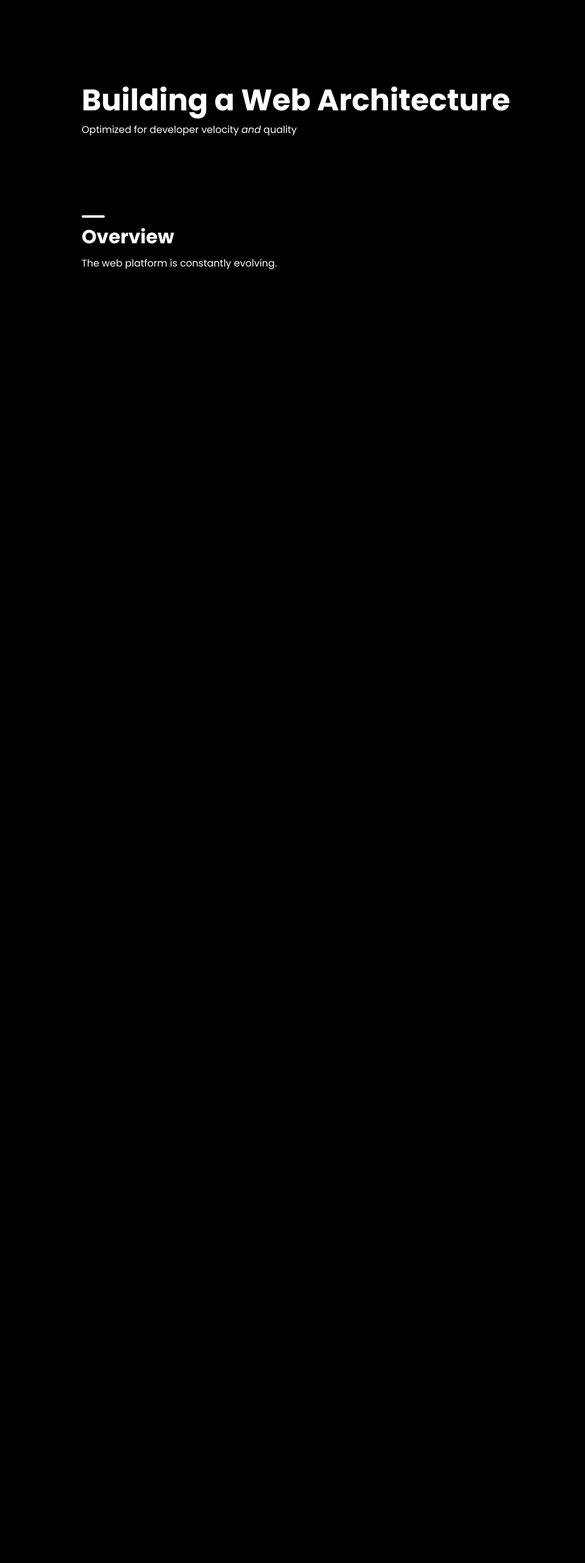
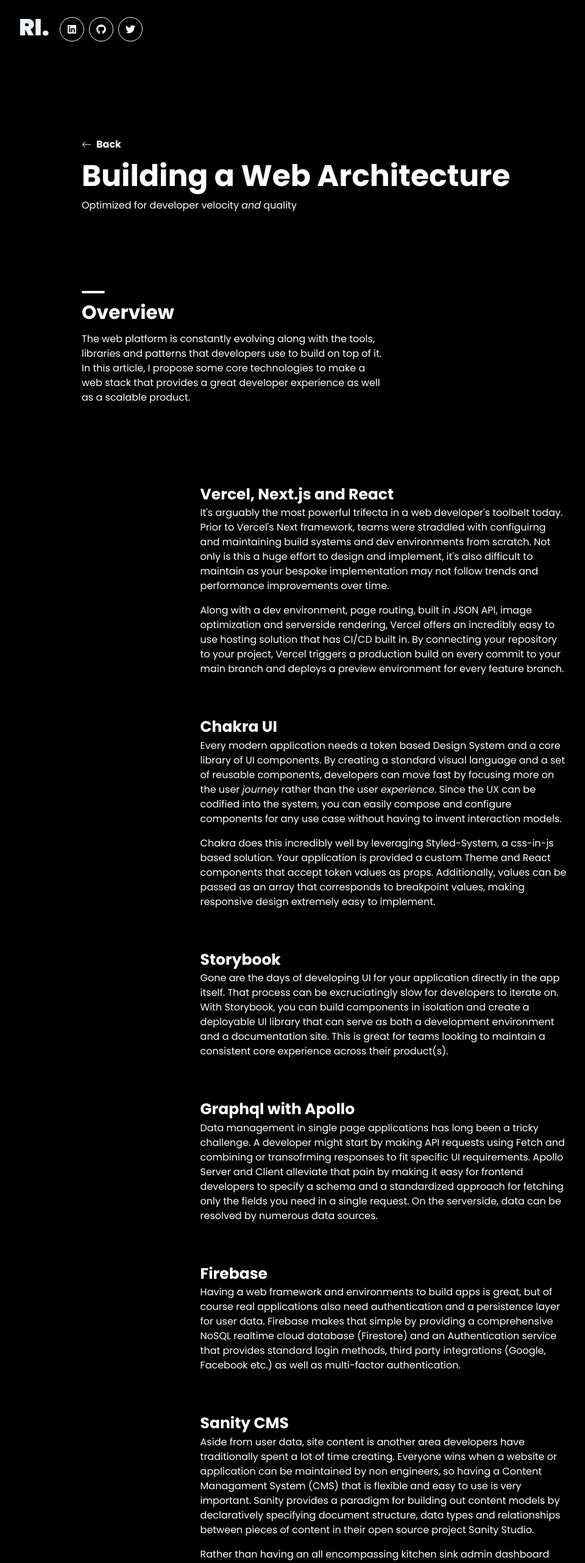
Before and after one commit to ryanirilli/website, a Next.js app: page /case-studies/building-a-web-architecture-optimized-for-speed in a window 1280 px wide. Shown: the top 2563 px of the page at 61% size, without its empty margins (10-970 px from the left). Before the commit the page ends 800 px from the top, so only its background shows below. Built offline with nearby package versions, Linux system fonts and the light colour scheme.

Commit message:
add article

```diff
--- a/components/BackgroundContext.tsx
+++ b/components/BackgroundContext.tsx
@@ -26,7 +26,7 @@
 }: IBackgroundContextProvider): JSX.Element {
   const [colors, setColors] = useState<TColor>({
     color: "",
-    bg: "",
+    bg: "black",
   });
 
   const contextValue = useMemo<IBackgroundContext>(
--- /dev/null
+++ b/components/Footer.tsx
@@ -0,0 +1,41 @@
+import {
+  Box,
+  Flex,
+  Container,
+  Text,
+  HStack,
+  IconButton,
+  Icon,
+} from "@chakra-ui/react";
+import { socialIcons } from "../utils/contants";
+
+export default function Footer(): JSX.Element {
+  return (
+    <Box bg={"rgba(255,255,255,0.05)"} py={16}>
+      <Container>
+        <Flex align="flex-start">
+          <Box flex={1}>
+            <Text>
+              <strong>Ryan Irilli</strong>
+            </Text>
+            <Text textStyle="bodySmall">Frontend Engineer</Text>
+            <Text textStyle="bodySmall">Seattle, WA</Text>
+          </Box>
+          <HStack border="1px" py={2}>
+            {socialIcons.map(({ DisplayIcon, label, url }, i) => (
+              <IconButton
+                key={i}
+                isRound
+                colorScheme="white"
+                variant="link"
+                aria-label={label}
+                icon={<Icon as={DisplayIcon} />}
+                onClick={() => window.open(url)}
+              />
+            ))}
+          </HStack>
+        </Flex>
+      </Container>
+    </Box>
+  );
+}
--- a/components/Skills.tsx
+++ b/components/Skills.tsx
@@ -55,9 +55,9 @@
         <SkillRow name="Figma" SkillIcon={FiFigma} />
         <SkillRow name="After Effects" SkillIcon={SiAdobeaftereffects} />
       </Box>
-      <SectionHeading>Tooling & Libraries</SectionHeading>
+      <SectionHeading>Tooling</SectionHeading>
       <SkillRow
-        name="NPM, Webpack, Rollup, Styled-Components &amp; Emotion, Github Actions, GCP"
+        name="NPM, Webpack, Rollup, Github Actions, GCP"
         SkillIcon={AiFillBuild}
       />
     </Container>
--- a/components/TopNav.tsx
+++ b/components/TopNav.tsx
@@ -1,27 +1,11 @@
 import { motion } from "framer-motion";
 import Image from "next/image";
+import Link from "next/link";
 import { Box, Flex, Icon, IconButton, HStack } from "@chakra-ui/react";
 import { useContext } from "react";
-import { FiLinkedin, FiTwitter, FiGithub } from "react-icons/fi";
 import { BackgroundContext } from "./BackgroundContext";
 
-const icons = [
-  {
-    DisplayIcon: FiLinkedin,
-    label: "linkedin link",
-    url: "https://www.linkedin.com/in/ryanirilli/",
-  },
-  {
-    DisplayIcon: FiGithub,
-    label: "github link",
-    url: "https://github.com/ryanirilli",
-  },
-  {
-    DisplayIcon: FiTwitter,
-    label: "twitter link",
-    url: "https://twitter.com/ryanirilli",
-  },
-];
+import { socialIcons } from "../utils/contants";
 
 const fadeIn = {
   visible: {
@@ -41,7 +25,7 @@
   shouldShow?: boolean;
 }
 
-export default function TopNav({ shouldShow }: ITopNav): JSX.Element {
+export default function TopNav({ shouldShow = true }: ITopNav): JSX.Element {
   const { colors } = useContext(BackgroundContext);
   return (
     <Box
@@ -56,14 +40,18 @@
         <motion.div initial="hidden" animate="visible" variants={fadeIn}>
           <Box px={[4, null, 8]} py={[2, null, 4]}>
             <Flex>
+              <Link href="/">
+                <a>
                   <Image
                     alt="ryan irilli logo"
                     src="/logo.svg"
                     width={68}
                     height={57}
                   />
+                </a>
+              </Link>
               <HStack ml={2}>
-                {icons.map(({ DisplayIcon, label, url }, i) => (
+                {socialIcons.map(({ DisplayIcon, label, url }, i) => (
                   <IconButton
                     key={i}
                     isRound
--- a/pages/case-studies/building-a-web-architecture-optimized-for-speed.tsx
+++ b/pages/case-studies/building-a-web-architecture-optimized-for-speed.tsx
@@ -1,11 +1,32 @@
-import { Box, Container, Text } from "@chakra-ui/react";
+import Link from "next/link";
+import { Box, Container, Text, Icon, Button } from "@chakra-ui/react";
+import { BsArrowLeft } from "react-icons/bs";
+import Head from "next/head";
 import SectionHeading from "../../components/SectionHeading";
+import TopNav from "../../components/TopNav";
+import Footer from "../../components/Footer";
 
 export default function CaseStudyZillow(): JSX.Element {
   return (
     <>
-      <Container maxW="container.lg">
+      <Head>
+        <title>
+          Ryan Irilli - Building a Web Architecture Optimized for developer
+          velocity and quality
+        </title>
+      </Head>
+      <TopNav />
+      <Container maxW="container.lg" mb={32}>
         <Box py={32}>
+          <Link href="/">
+            <Button
+              variant="link"
+              colorScheme="white"
+              leftIcon={<Icon as={BsArrowLeft} />}
+            >
+              Back
+            </Button>
+          </Link>
           <Text as="h1" textStyle="h1">
             Building a Web Architecture
           </Text>
@@ -13,11 +34,133 @@
             Optimized for developer velocity <i>and</i> quality
           </Text>
         </Box>
-        <Box maxW={[0, null, "50%"]}>
+        <Box maxW={["auto", null, "50%"]} mb={32}>
           <SectionHeading>Overview</SectionHeading>
-          <Text mb={4}>The web platform is constantly evolving.</Text>
+          <Text mb={4}>
+            The web platform is constantly evolving along with the tools,
+            libraries and patterns that developers use to build on top of it. In
+            this article, I propose some core technologies to make a web stack
+            that provides a great developer experience as well as a scalable
+            product.
+          </Text>
         </Box>
+        <Container mt={16} px={0}>
+          <Text as="h4" textStyle="h4">
+            Vercel, Next.js and React
+          </Text>
+          <Text mb={4}>
+            It&apos;s arguably the most powerful trifecta in a web
+            developer&apos;s toolbelt today. Prior to Vercel&apos;s Next
+            framework, teams were straddled with configuirng and maintaining
+            build systems and dev environments from scratch. Not only is this a
+            huge effort to design and implement, it&apos;s also difficult to
+            maintain as your bespoke implementation may not follow trends and
+            performance improvements over time.
+          </Text>
+          <Text mb={16}>
+            Along with a dev environment, page routing, built in JSON API, image
+            optimization and serverside rendering, Vercel offers an incredibly
+            easy to use hosting solution that has CI/CD built in. By connecting
+            your repository to your project, Vercel triggers a production build
+            on every commit to your main branch and deploys a preview
+            environment for every feature branch.
+          </Text>
+
+          <Text as="h4" textStyle="h4">
+            Chakra UI
+          </Text>
+          <Text mb={4}>
+            Every modern application needs a token based Design System and a
+            core library of UI components. By creating a standard visual
+            language and a set of reusable components, developers can move fast
+            by focusing more on the user <i>journey</i> rather than the user{" "}
+            <i>experience</i>. Since the UX can be codified into the system, you
+            can easily compose and configure components for any use case without
+            having to invent interaction models.
+          </Text>
+          <Text mb={16}>
+            Chakra does this incredibly well by leveraging Styled-System, a
+            css-in-js based solution. Your application is provided a custom
+            Theme and React components that accept token values as props.
+            Additionally, values can be passed as an array that corresponds to
+            breakpoint values, making responsive design extremely easy to
+            implement.
+          </Text>
+
+          <Text as="h4" textStyle="h4">
+            Storybook
+          </Text>
+          <Text mb={16}>
+            Gone are the days of developing UI for your application directly in
+            the app itself. That process can be excruciatingly slow for
+            developers to iterate on. With Storybook, you can build components
+            in isolation and create a deployable UI library that can serve as
+            both a development environment and a documentation site. This is
+            great for teams looking to maintain a consistent core experience
+            across their product(s).
+          </Text>
+
+          <Text as="h4" textStyle="h4">
+            Graphql with Apollo
+          </Text>
+          <Text mb={16}>
+            Data management in single page applications has long been a tricky
+            challenge. A developer might start by making API requests using
+            Fetch and combining or transofrming responses to fit specific UI
+            requirements. Apollo Server and Client alleviate that pain by making
+            it easy for frontend developers to specify a schema and a
+            standardized approach for fetching only the fields you need in a
+            single request. On the serverside, data can be resolved by numerous
+            data sources.
+          </Text>
+
+          <Text as="h4" textStyle="h4">
+            Firebase
+          </Text>
+          <Text mb={16}>
+            Having a web framework and environments to build apps is great, but
+            of course real applications also need authentication and a
+            persistence layer for user data. Firebase makes that simple by
+            providing a comprehensive NoSQL realtime cloud database (Firestore)
+            and an Authentication service that provides standard login methods,
+            third party integrations (Google, Facebook etc.) as well as
+            multi-factor authentication.
+          </Text>
+
+          <Text as="h4" textStyle="h4">
+            Sanity CMS
+          </Text>
+          <Text mb={4}>
+            Aside from user data, site content is another area developers have
+            traditionally spent a lot of time creating. Everyone wins when a
+            website or application can be maintained by non engineers, so having
+            a Content Managament System (CMS) that is flexible and easy to use
+            is very important. Sanity provides a paradigm for building out
+            content models by declaratively specifying document structure, data
+            types and relationships between pieces of content in their open
+            source project Sanity Studio.
+          </Text>
+          <Text mb={16}>
+            Rather than having an all encompassing kitchen sink admin dashboard
+            like Wordpress, Sanity allows the product owners decide what control
+            they actually need. This allows developers to easily provide that
+            control and nothing more, making it easy for non technical folks to
+            easily understand the interface and not be burdened by an
+            overhwelming admin UI.
+          </Text>
+          <SectionHeading>Conclusion</SectionHeading>
+          <Text mb={4}>
+            This list represents a very powerful stack at a high level. I
+            believe they address a wide array of project requirmenets and work
+            very well together. By using these tools, teams can truly focus on
+            building what&apos;s important for your business. They abstract away
+            a huge amount of boilerplate and glue code that make things work
+            while still providing a considerable amount of flexibility not yet
+            available in low-code solutions.
+          </Text>
+        </Container>
       </Container>
+      <Footer />
     </>
   );
 }
--- a/pages/index.tsx
+++ b/pages/index.tsx
@@ -19,6 +19,7 @@
 import Lottie, { LottiePLayerOptions } from "../components/Lottie";
 import PageContainer from "../components/PageContainer";
 import TopNav from "../components/TopNav";
+import Footer from "../components/Footer";
 import { useEffect, useMemo } from "react";
 import YearsExperience from "../components/YearsExeprience";
 import DesignAndDevelopment from "../components/DesignAndDevelopment";
@@ -75,6 +76,7 @@
       <SystemThinking />
       <Skills />
       <AboutMe />
+      <Footer />
     </>
   );
 
--- /dev/null
+++ b/utils/contants.ts
@@ -0,0 +1,20 @@
+import { FiLinkedin, FiTwitter, FiGithub } from "react-icons/fi";
+import { FaLinkedin, FaGithub, FaTwitter } from "react-icons/fa";
+
+export const socialIcons = [
+  {
+    DisplayIcon: FaLinkedin,
+    label: "linkedin link",
+    url: "https://www.linkedin.com/in/ryanirilli/",
+  },
+  {
+    DisplayIcon: FaGithub,
+    label: "github link",
+    url: "https://github.com/ryanirilli",
+  },
+  {
+    DisplayIcon: FaTwitter,
+    label: "twitter link",
+    url: "https://twitter.com/ryanirilli",
+  },
+];
```
Also changed, not shown: components/YearsExeprience.tsx (+28 -2 lines). Lines whose indentation alone changed are shown as unchanged.
